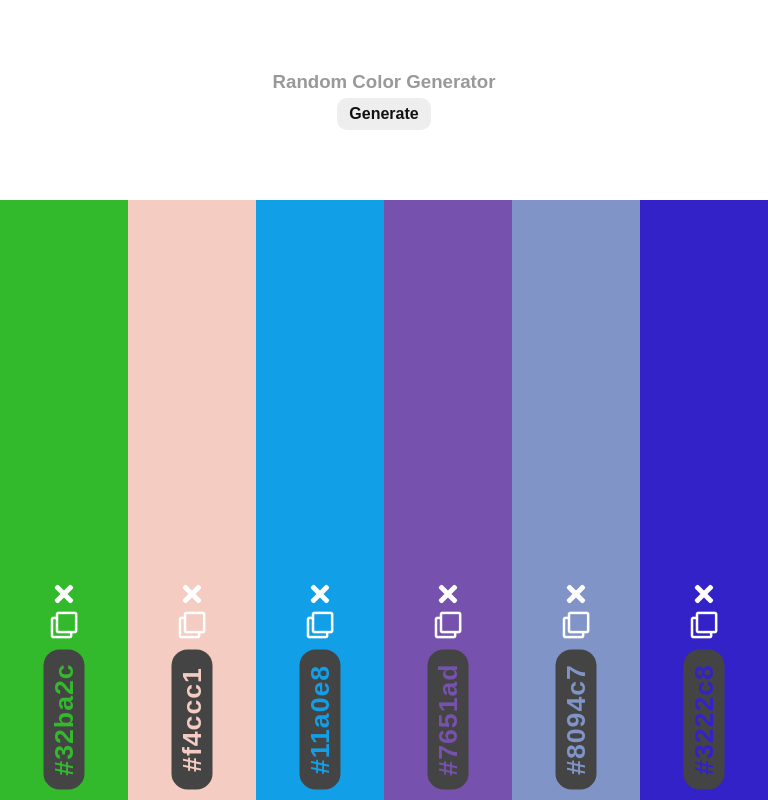
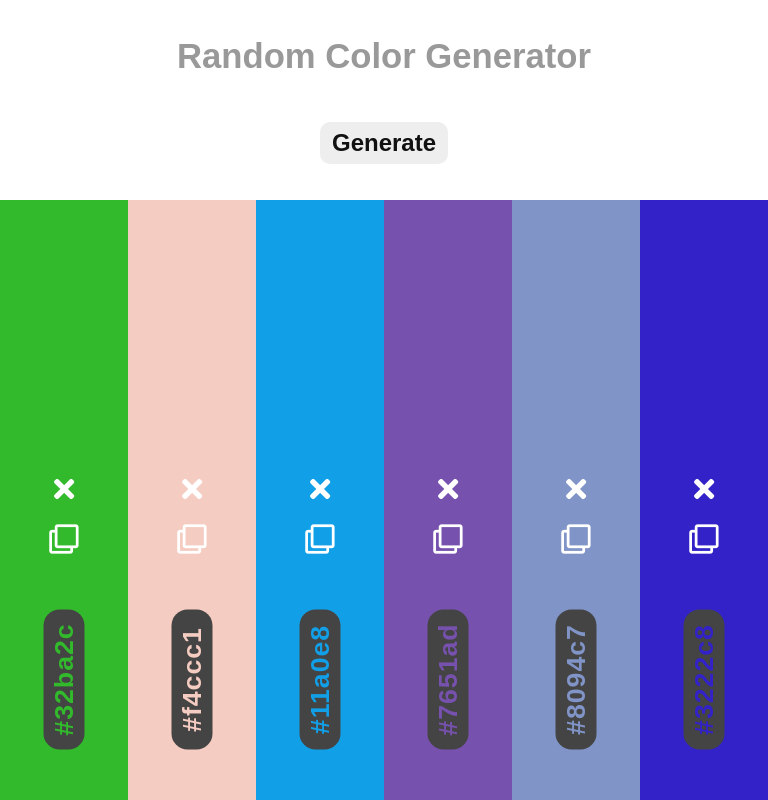
Before and after one commit to ibrahimelmokhtar/js-random-color-generator, a plain HTML site: page index.html in a window 768 px wide. Shown: the top 800 px of the page. Drawn offline with Linux system fonts and the light colour scheme.

Commit message:
Modify design to be responsive for tablets

```diff
--- /dev/null
+++ b/css/responsive-tablets.css
@@ -0,0 +1,44 @@
+/* Tablet devices */
+@media screen and (min-width: 670px) and (max-width: 1023px) {
+    header {
+        justify-content: space-around;
+    }
+
+
+    /* header main elements */
+    header h1 {
+        font-size: 26pt;
+    }
+
+
+    header button {
+        font-size: 18pt;
+    }
+
+
+    /* single color code */
+    li {
+        padding-bottom: 100px;
+    }
+
+
+    /* icon inside the color palette */
+    li i {
+        font-size: 22pt;
+        padding: 5px;
+        margin-bottom: 10px;
+    }
+
+
+    /* displayed color code */
+    li span {
+        padding: 5px 10px;
+        margin-top: 100px;
+    }
+
+
+    /* copied message */
+    #copied {
+        font-size: 18pt;
+    }
+}
--- a/css/responsive.css
+++ b/css/responsive.css
@@ -15,7 +15,7 @@
 
     header button {
         margin-top: 5px;
-        font-size: 12pt;
+        font-size: 14pt;
         padding: 5px 10px ;
         font-weight: 600;
         border: 2px solid #eeeeee;
--- a/index.html
+++ b/index.html
@@ -15,6 +15,7 @@
     <!-- used style sheets -->
     <link rel="stylesheet" href="css/styles.css">
     <link rel="stylesheet" href="css/responsive.css">
+    <link rel="stylesheet" href="css/responsive-tablets.css">
 
     <!-- page's icon -->
     <link rel="shortcut icon" href="icons/palette-solid.svg">
```
